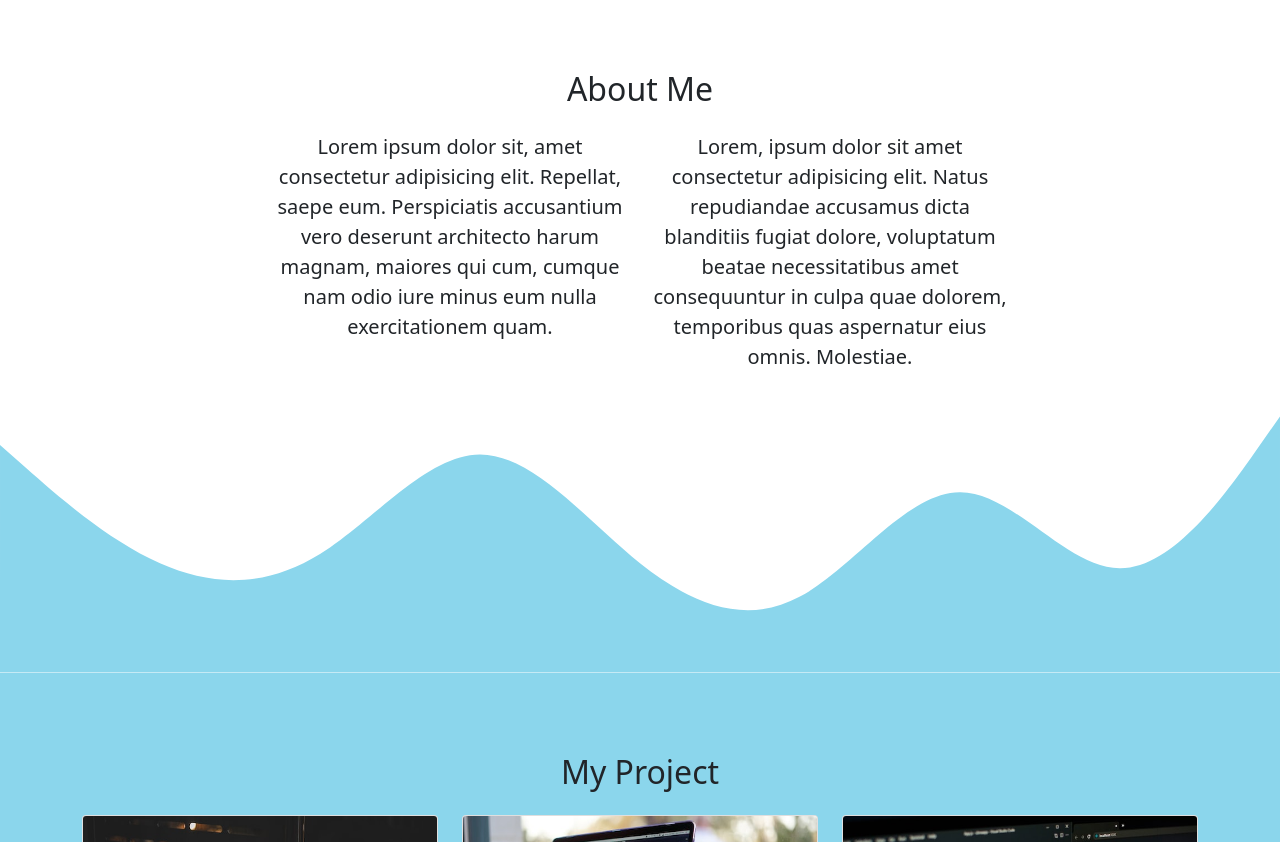
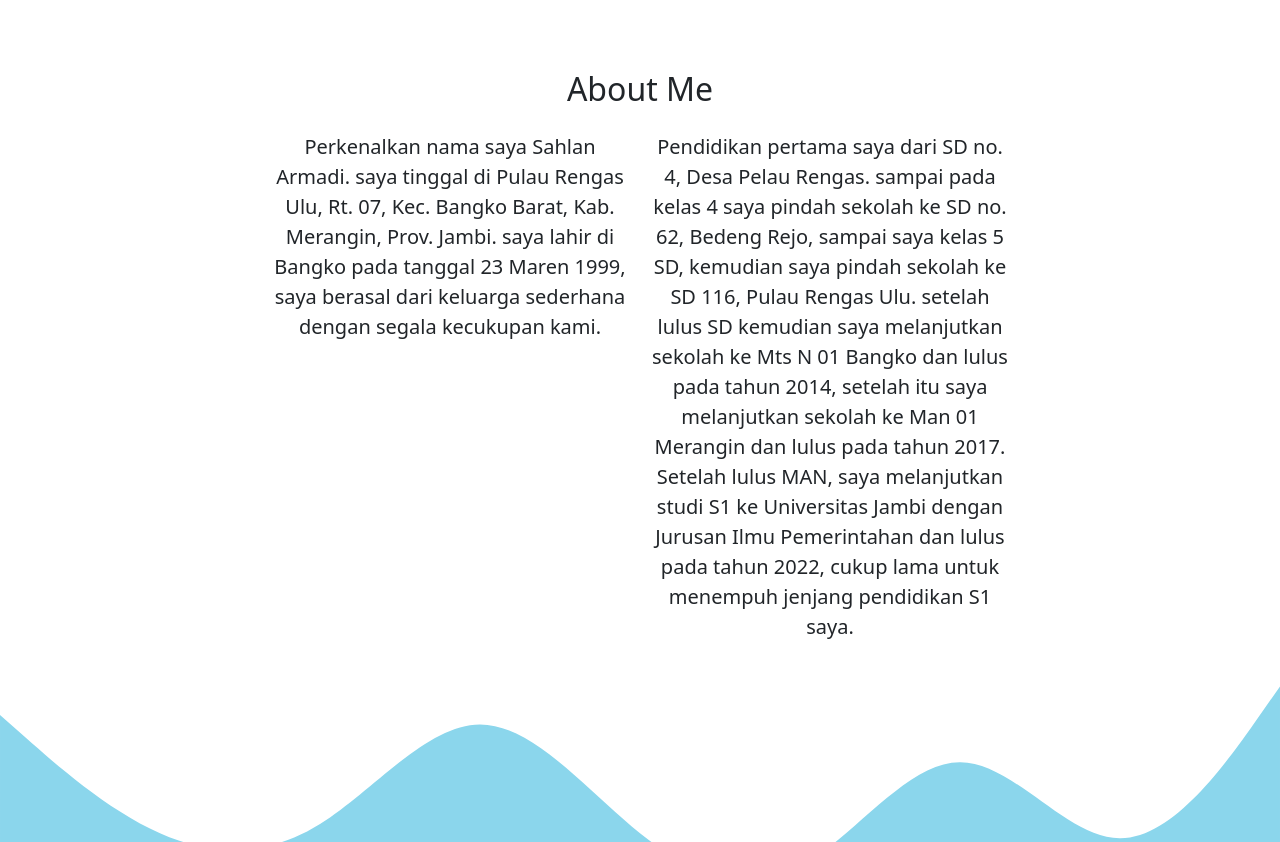
Before and after one commit to sahlanarmadi/sahlanarmadi.github.io, a plain HTML site: page index.html in a window 1280 px wide. Shown: the part 680-1522 px from the top of the page. Drawn offline with nearby package versions, Linux system fonts and the light colour scheme.

Commit message:
mengubah profil

```diff
--- a/index.html
+++ b/index.html
@@ -68,12 +68,16 @@
         </div>
         <div class="row justify-content-center fs-5 text-center">
           <div class="col-md-4">
-            <p>Lorem ipsum dolor sit, amet consectetur adipisicing elit. Repellat, saepe eum. Perspiciatis accusantium vero deserunt architecto harum magnam, maiores qui cum, cumque nam odio iure minus eum nulla exercitationem quam.</p>
+            <p>
+              Perkenalkan nama saya Sahlan Armadi. saya tinggal di Pulau Rengas Ulu, Rt. 07, Kec. Bangko Barat, Kab. Merangin, Prov. Jambi. saya lahir di Bangko pada tanggal 23 Maren 1999, saya berasal dari keluarga sederhana dengan segala
+              kecukupan kami.
+            </p>
           </div>
           <div class="col-md-4">
             <p>
-              Lorem, ipsum dolor sit amet consectetur adipisicing elit. Natus repudiandae accusamus dicta blanditiis fugiat dolore, voluptatum beatae necessitatibus amet consequuntur in culpa quae dolorem, temporibus quas aspernatur eius
-              omnis. Molestiae.
+              Pendidikan pertama saya dari SD no. 4, Desa Pelau Rengas. sampai pada kelas 4 saya pindah sekolah ke SD no. 62, Bedeng Rejo, sampai saya kelas 5 SD, kemudian saya pindah sekolah ke SD 116, Pulau Rengas Ulu. setelah lulus SD
+              kemudian saya melanjutkan sekolah ke Mts N 01 Bangko dan lulus pada tahun 2014, setelah itu saya melanjutkan sekolah ke Man 01 Merangin dan lulus pada tahun 2017. Setelah lulus MAN, saya melanjutkan studi S1 ke Universitas
+              Jambi dengan Jurusan Ilmu Pemerintahan dan lulus pada tahun 2022, cukup lama untuk menempuh jenjang pendidikan S1 saya.
             </p>
           </div>
         </div>
```
